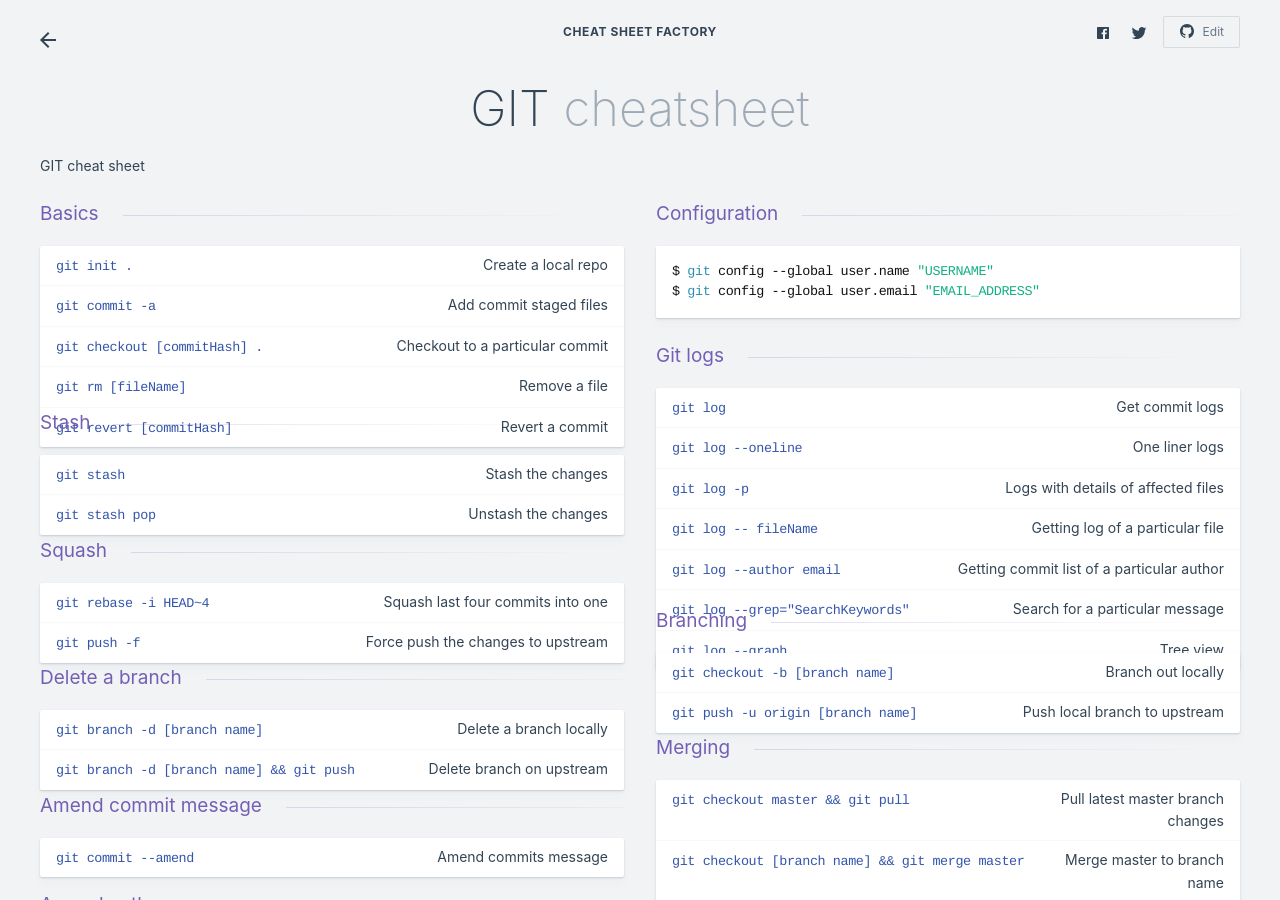
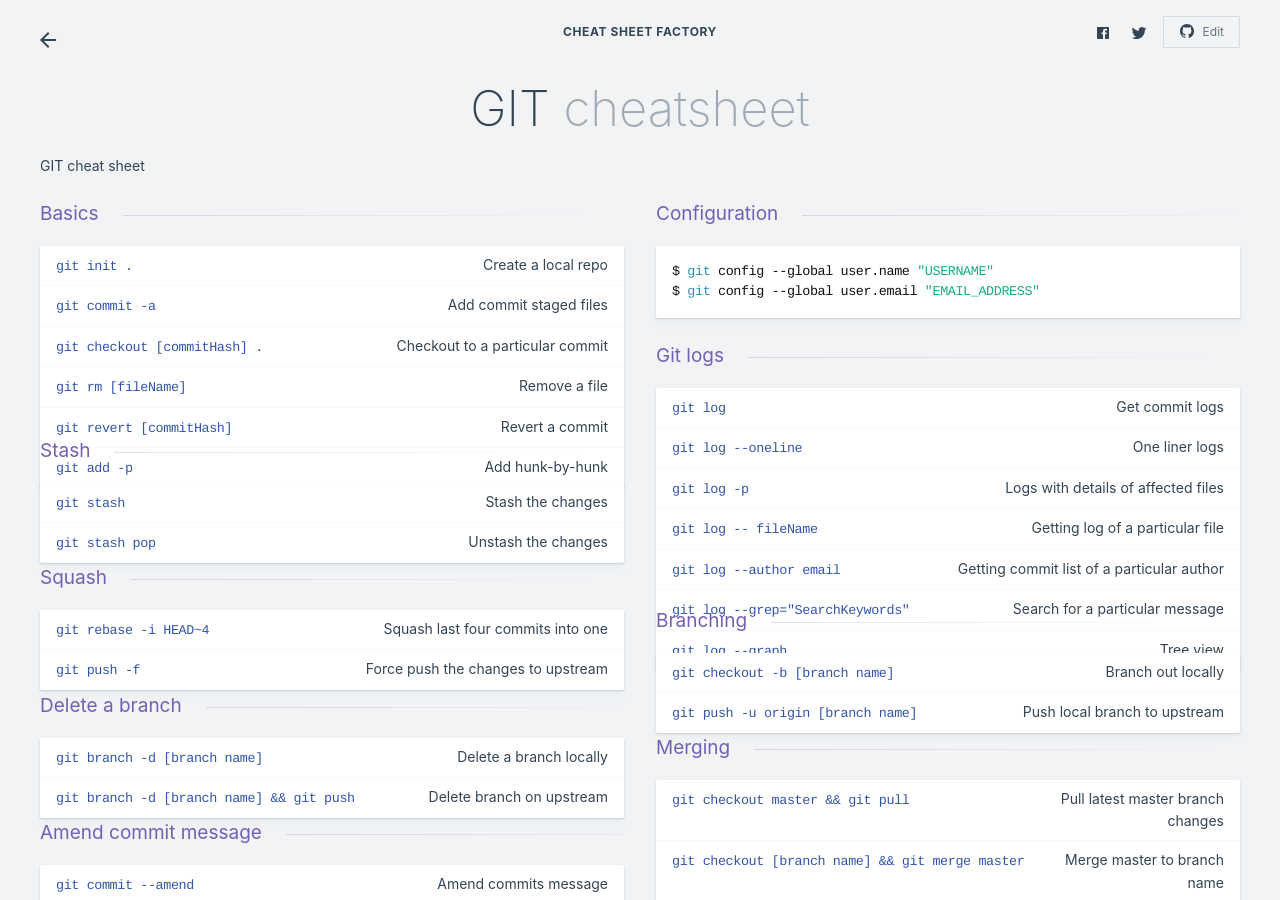
Before and after one commit to kasramp/cheat-sheet-factory, a Jekyll site: the page built from version_control/git.md, in a window 1280 px wide and 900 px high. Built offline with Jekyll 4.4.1, drawn with Linux system fonts in a browser that asks for light colours; part of the change alters nothing that is shown.

Commit message:
Update git.md

```diff
--- a/version_control/git.md
+++ b/version_control/git.md
@@ -3,7 +3,7 @@ title: GIT
 category: Version Control
 layout: 2017/sheet
 tags: [Featured]
-updated: 2024-01-05
+updated: 2024-11-04
 keywords:
   - "git"
   - "git cheat sheet"
@@ -22,6 +22,7 @@ intro: |
 | `git checkout [commitHash] .` | Checkout to a particular commit |
 | `git rm [fileName]` | Remove a file |
 | `git revert [commitHash]` | Revert a commit |
+| `git add -p` | Add hunk-by-hunk |
 
 ### Configuration
 
```
